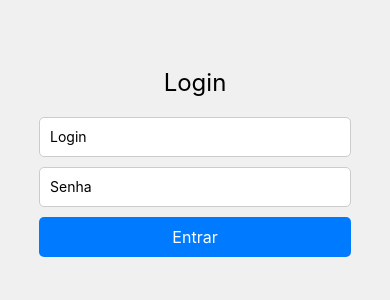
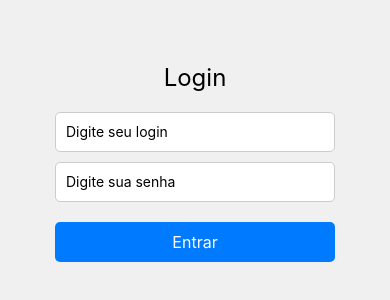
Before and after one commit to Carriscar1/-Navega-o-Entre-Telas-no-React-Native-Usando-React-Navigation, a React Native app: screen /Login in a window 390 px wide. Shown: the part 260-560 px from the top of the page. Built offline with nearby package versions, Linux system fonts and the light colour scheme.

Commit message:
Quase finalizado

```diff
--- /dev/null
+++ b/src/screens/DetailScreen.jsx
@@ -0,0 +1,32 @@
+import React from 'react';
+import { View, Text, Button, StyleSheet } from 'react-native';
+
+export default function DetailsScreen({ navigation }) {
+  return (
+    <View style={styles.container}>
+      <Text style={styles.title}>Tela de Detalhes</Text>
+      <Button
+        title="Voltar para Home"
+        onPress={() => navigation.navigate('Home')}
+      />
+      <Button
+        title="Ir para Perfil"
+        onPress={() => navigation.navigate('Profile')}
+      />
+    </View>
+  );
+}
+
+const styles = StyleSheet.create({
+  container: {
+    flex: 1,
+    justifyContent: 'center',
+    alignItems: 'center',
+    backgroundColor: '#e0f7fa', // Azul claro
+  },
+  title: {
+    fontSize: 24,
+    fontWeight: 'bold',
+    marginBottom: 20,
+  },
+});
--- a/src/screens/HomeScreen.js
+++ /dev/null
@@ -1,17 +0,0 @@
-import React from 'react';
-import { View, Text, Button, StyleSheet } from 'react-native';
-
-export default function HomeScreen({ navigation }) {
-  return (
-    <View style={styles.container}>
-      <Text style={styles.title}>Home Screen</Text>
-      <Button title="Go to Details" onPress={() => navigation.navigate('Details')} />
-      <Button title="Go to Profile" onPress={() => navigation.navigate('Profile')} />
-    </View>
-  );
-}
-
-const styles = StyleSheet.create({
-  container: { flex: 1, justifyContent: 'center', alignItems: 'center' },
-  title: { fontSize: 24, marginBottom: 20 },
-});
--- /dev/null
+++ b/src/screens/HomeScreen.jsx
@@ -0,0 +1,31 @@
+import React from 'react';
+import { View, Text, Button, StyleSheet } from 'react-native';
+
+export default function HomeScreen({ navigation }) {
+  return (
+    <View style={styles.container}>
+      <Text style={styles.title}>Home Screen</Text>
+      <Button
+        title="Ir para Detalhes"
+        onPress={() => navigation.navigate('Details')}
+      />
+      <Button
+        title="Ir para Perfil"
+        onPress={() => navigation.navigate('Profile')}
+      />
+    </View>
+  );
+}
+
+const styles = StyleSheet.create({
+  container: {
+    flex: 1,
+    justifyContent: 'center',
+    alignItems: 'center',
+    backgroundColor: '#f6f8ff',
+  },
+  title: {
+    fontSize: 24,
+    marginBottom: 20,
+  },
+});
--- a/src/screens/LoginScreen.js
+++ /dev/null
@@ -1,34 +0,0 @@
-import React, { useState } from 'react';
-import { View, Text, TextInput, Pressable, StyleSheet, Alert } from 'react-native';
-
-export default function LoginScreen({ navigation }) {
-  const [login, setLogin] = useState('');
-  const [senha, setSenha] = useState('');
-
-  const handleLogin = () => {
-    if (login === 'admin' && senha === '123') {
-      navigation.navigate('Home');
-    } else {
-      Alert.alert('Erro', 'Login ou senha incorretos!');
-    }
-  };
-
-  return (
-    <View style={styles.container}>
-      <Text style={styles.title}>Login</Text>
-      <TextInput style={styles.input} placeholder="Login" value={login} onChangeText={setLogin} />
-      <TextInput style={styles.input} placeholder="Senha" secureTextEntry value={senha} onChangeText={setSenha} />
-      <Pressable style={styles.button} onPress={handleLogin}>
-        <Text style={styles.buttonText}>Entrar</Text>
-      </Pressable>
-    </View>
-  );
-}
-
-const styles = StyleSheet.create({
-  container: { flex: 1, justifyContent: 'center', alignItems: 'center', backgroundColor: '#f0f0f0' },
-  title: { fontSize: 24, marginBottom: 20 },
-  input: { width: '80%', height: 40, borderColor: '#ccc', borderWidth: 1, borderRadius: 5, marginBottom: 10, paddingLeft: 10, backgroundColor: '#fff' },
-  button: { width: '80%', height: 40, backgroundColor: '#007bff', borderRadius: 5, justifyContent: 'center', alignItems: 'center' },
-  buttonText: { color: '#fff', fontSize: 16 },
-});
--- /dev/null
+++ b/src/screens/LoginScreen.jsx
@@ -0,0 +1,74 @@
+import React, { useState } from 'react';
+import { View, Text, TextInput, Pressable, StyleSheet, Alert } from 'react-native';
+
+export default function LoginScreen({ navigation }) {
+  const [login, setLogin] = useState('');
+  const [senha, setSenha] = useState('');
+
+  const handleLogin = () => {
+    if (login === 'admin' && senha === '123') {
+      navigation.navigate('Home');
+    } else {
+      Alert.alert('Erro', 'Login ou senha incorretos!');
+    }
+  };
+
+  return (
+    <View style={styles.container}>
+      <Text style={styles.title}>Login</Text>
+      <TextInput
+        style={styles.input}
+        placeholder="Digite seu login"
+        value={login}
+        onChangeText={setLogin}
+      />
+      <TextInput
+        style={styles.input}
+        placeholder="Digite sua senha"
+        secureTextEntry
+        value={senha}
+        onChangeText={setSenha}
+      />
+      <Pressable style={styles.button} onPress={handleLogin}>
+        <Text style={styles.buttonText}>Entrar</Text>
+      </Pressable>
+    </View>
+  );
+}
+
+const styles = StyleSheet.create({
+  container: {
+    flex: 1,
+    justifyContent: 'center',
+    alignItems: 'center',
+    backgroundColor: '#f0f0f0',
+    padding: 20,
+  },
+  title: {
+    fontSize: 24,
+    marginBottom: 20,
+  },
+  input: {
+    width: '80%',
+    height: 40,
+    borderColor: '#ccc',
+    borderWidth: 1,
+    borderRadius: 5,
+    marginBottom: 10,
+    paddingLeft: 10,
+    backgroundColor: '#fff',
+  },
+  button: {
+    width: '80%',
+    height: 40,
+    backgroundColor: '#007bff',
+    borderRadius: 5,
+    justifyContent: 'center',
+    alignItems: 'center',
+    marginTop: 10,
+  },
+  buttonText: {
+    color: '#fff',
+    fontSize: 16,
+  },
+});
--- a/src/screens/ProfileScreen.js
+++ /dev/null
@@ -1,31 +0,0 @@
-import React from 'react';
-import { View, Text, Button, StyleSheet } from 'react-native';
-
-export default function ProfileScreen({ navigation }) {
-  return (
-    <View style={styles.container}>
-      <Text style={styles.title}>Profile Screen</Text>
-      <Button
-        title="Go to Home"
-        onPress={() => navigation.navigate('Home')}
-      />
-      <Button
-        title="Go to Details"
-        onPress={() => navigation.navigate('Details')}
-      />
-    </View>
-  );
-}
-
-const styles = StyleSheet.create({
-  container: {
-    flex: 1,
-    justifyContent: 'center',
-    alignItems: 'center',
-    backgroundColor: '#e6e6fa' // Cor de fundo roxa clara
-  },
-  title: {
-    fontSize: 24,
-    marginBottom: 20
-  },
-});
--- /dev/null
+++ b/src/screens/ProfileScreen.jsx
@@ -0,0 +1,32 @@
+import React from 'react';
+import { View, Text, Button, StyleSheet } from 'react-native';
+
+export default function ProfileScreen({ navigation }) {
+  return (
+    <View style={styles.container}>
+      <Text style={styles.title}>Seu Perfil</Text>
+      <Button
+        title="Voltar para Home"
+        onPress={() => navigation.navigate('Home')}
+      />
+      <Button
+        title="Ver Detalhes"
+        onPress={() => navigation.navigate('Details')}
+      />
+    </View>
+  );
+}
+
+const styles = StyleSheet.create({
+  container: {
+    flex: 1,
+    justifyContent: 'center',
+    alignItems: 'center',
+    backgroundColor: '#fce4ec', // Rosa claro
+  },
+  title: {
+    fontSize: 24,
+    fontWeight: 'bold',
+    marginBottom: 20,
+  },
+});
```
Also changed, not shown: App.jsx (renamed from App.js, +6 -2 lines), package.json (+5 -2 lines), src/screens/DetailScreen.js (deleted, +0 -31 lines), index.jsx (renamed from index.js), 1 other file (tests, documents, lock files or other folders).
